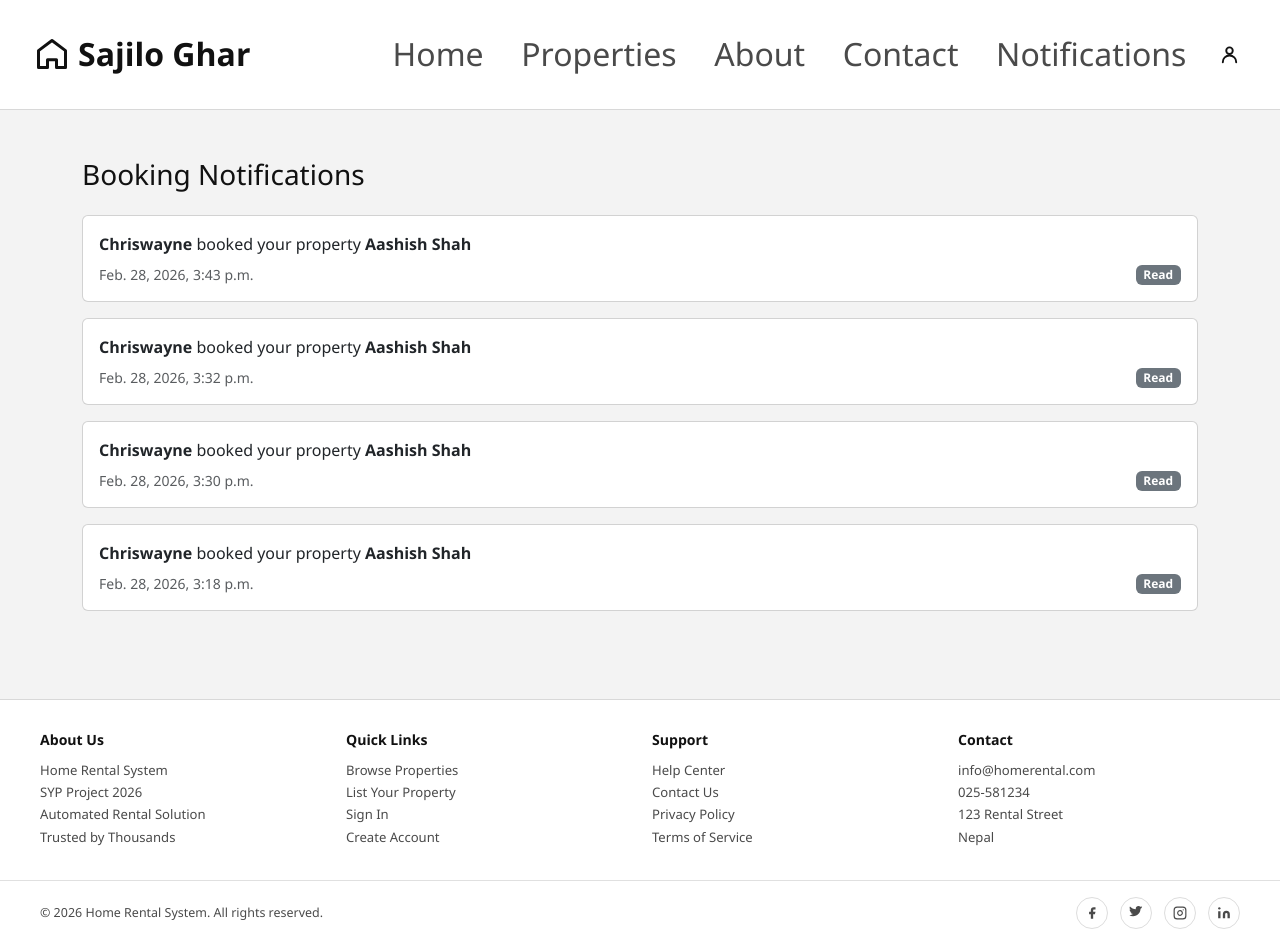
After one commit to Aashish012-rgb/HomeRentalSystem, a Django app: page /notifications/ in a window 1280 px wide. The commit adds this page. Run offline with Django 5.2, Linux system fonts and the light colour scheme; a user stored in the database is signed in; data comes from the database, SQL or seed files in the repository; both versions use the stored data as it was after the commit.

Commit message:
Added the notification systems too

```diff
--- a/HomeRental/HomeRental/settings.py
+++ b/HomeRental/HomeRental/settings.py
@@ -63,6 +63,7 @@ TEMPLATES = [
                 'django.template.context_processors.request',
                 'django.contrib.auth.context_processors.auth',
                 'django.contrib.messages.context_processors.messages',
+                'home.context_processors.unread_notifications_count',
             ],
         },
     },
--- /dev/null
+++ b/HomeRental/home/context_processors.py
@@ -0,0 +1,9 @@
+from .models import Booking
+
+
+def unread_notifications_count(request):
+    if not request.user.is_authenticated:
+        return {"unread_notifications_count": 0}
+
+    count = Booking.objects.filter(owner=request.user, is_read=False).count()
+    return {"unread_notifications_count": count}
--- a/HomeRental/home/models.py
+++ b/HomeRental/home/models.py
@@ -12,7 +12,7 @@ class home(models.Model):
 class Property(models.Model):
     PROPERTY_TYPE =(
         ('rent','Rent'),
-        ('sale','Sale')
+        ('sell','Sell')
 
     )
     user = models.ForeignKey(User, on_delete=models.CASCADE)
@@ -25,5 +25,14 @@ class Property(models.Model):
     created_at= models.DateTimeField(auto_now_add=True)
 
 
+class Booking(models.Model):
+    property = models.ForeignKey(Property, on_delete=models.CASCADE)
+    booked_by = models.ForeignKey(User, on_delete=models.CASCADE, related_name="bookings")
+    owner = models.ForeignKey(User, on_delete=models.CASCADE, related_name="owner_bookings")
+    booked_at = models.DateTimeField(auto_now_add=True)
+    is_read = models.BooleanField(default=False)
+
+
+
     def __str__(self):
         return f'{self.user.username}- {self.title}'
--- /dev/null
+++ b/HomeRental/home/templates/notifications.html
@@ -0,0 +1,34 @@
+{% extends "layout.html" %}
+
+{% block title %}Notifications{% endblock %}
+
+{% block content %}
+<section class="container py-4 py-lg-5">
+    <h1 class="h3 mb-4">Booking Notifications</h1>
+
+    {% for notification in notifications %}
+    <div class="card mb-3">
+        <div class="card-body">
+            <a class="text-decoration-none text-dark" href="{% url 'property_detail' notification.property.id %}">
+                <strong>{{ notification.booked_by.username }}</strong>
+                booked your property
+                <strong>{{ notification.property.title }}</strong>
+            </a>
+            <div class="d-flex align-items-center justify-content-between mt-2">
+                <small class="text-muted">{{ notification.booked_at }}</small>
+                {% if not notification.is_read %}
+                <form method="post" action="{% url 'mark_notification_read' notification.id %}">
+                    {% csrf_token %}
+                    <button type="submit" class="btn btn-sm btn-outline-primary">Mark as read</button>
+                </form>
+                {% else %}
+                <span class="badge bg-secondary">Read</span>
+                {% endif %}
+            </div>
+        </div>
+    </div>
+    {% empty %}
+    <div class="alert alert-light border mb-0">No notifications yet.</div>
+    {% endfor %}
+</section>
+{% endblock %}
--- a/HomeRental/home/urls.py
+++ b/HomeRental/home/urls.py
@@ -11,7 +11,11 @@ urlpatterns = [
     path('register/', views.register, name='register'),
     path('property/', views.add_property, name='property'),
     path('properties/', views.property_list, name='properties'),
+    path('properties/<int:property_id>/', views.property_detail, name='property_detail'),
     path('properties/<int:property_id>/edit/', views.property_edit, name='property_edit'),
     path('properties/<int:property_id>/delete/', views.property_delete, name='property_delete'),
+    path('book/<int:property_id>/', views.book_property, name='book_property'),
+    path('notifications/', views.notifications, name='notifications'),
+    path('notifications/<int:notification_id>/read/', views.mark_notification_read, name='mark_notification_read'),
 
 ]
--- a/HomeRental/home/views.py
+++ b/HomeRental/home/views.py
@@ -1,10 +1,9 @@
 from django.shortcuts import render
 from django.shortcuts import get_object_or_404, redirect
-from .models import home, Property
+from .models import home, Property, Booking
 from .forms import PropertyForm, homeForm, UserRegistrationForm
 from django.contrib.auth.decorators import login_required
 from django.contrib.auth import login
-# from .models import property
 
 def index(request):
     return render(request, 'index.html')
@@ -82,6 +81,10 @@ def property_list(request):
     properties = Property.objects.all()
     return render(request, 'property_list.html',{'properties':properties})
 
+def property_detail(request, property_id):
+    property_obj = get_object_or_404(Property, pk=property_id)
+    return render(request, 'property_detail.html', {'property': property_obj})
+
 
 @login_required
 def property_edit(request, property_id):
@@ -105,3 +108,37 @@ def property_delete(request, property_id):
         prop.delete()
         return redirect('properties')
     return render(request, 'property_confirm_delete.html', {'property': prop})
+
+
+@login_required
+def book_property(request, property_id):
+    property = get_object_or_404(Property, id=property_id)
+
+    if request.user != property.user:
+        Booking.objects.create(
+            property=property,
+            booked_by=request.user,
+            owner=property.user
+        )
+
+    return redirect('properties')
+
+@login_required
+def notifications(request):
+    notifications = request.user.owner_bookings.all().order_by('-booked_at')
+    return render(request, 'notifications.html', {
+        'notifications': notifications
+    })
+
+
+@login_required
+def mark_notification_read(request, notification_id):
+    notification = get_object_or_404(
+        Booking, pk=notification_id, owner=request.user
+    )
+
+    if request.method == 'POST':
+        notification.is_read = True
+        notification.save(update_fields=['is_read'])
+
+    return redirect('notifications')
--- a/HomeRental/templates/layout.html
+++ b/HomeRental/templates/layout.html
@@ -249,14 +249,16 @@
                     <li class="nav-item"><a class="nav-link site-nav-link" href="{% url 'properties' %}">Properties</a></li>
                     <li class="nav-item"><a class="nav-link site-nav-link" href="#">About</a></li>
                     <li class="nav-item"><a class="nav-link site-nav-link" href="#">Contact</a></li>
+                    {% if request.user.is_authenticated %}
                     <li class="nav-item">
-                        <a class="icon-link" href="#" aria-label="Search">
-                            <svg xmlns="http://www.w3.org/2000/svg" fill="none" viewBox="0 0 24 24" stroke="currentColor" stroke-width="2">
-                                <circle cx="11" cy="11" r="7"></circle>
-                                <path stroke-linecap="round" stroke-linejoin="round" d="m20 20-3.4-3.4"></path>
-                            </svg>
+                        <a href="{% url 'notifications' %}" class="nav-link site-nav-link">
+                            Notifications
+                            {% if unread_notifications_count > 0 %}
+                            <span class="badge bg-danger">{{ unread_notifications_count }}</span>
+                            {% endif %}
                         </a>
                     </li>
+                    {% endif %}
                     <li class="nav-item dropdown">
                         <button class="btn icon-link user-toggle border-0 bg-transparent p-0 dropdown-toggle" type="button" data-bs-toggle="dropdown" aria-expanded="false" aria-label="User menu">
                             <svg xmlns="http://www.w3.org/2000/svg" fill="none" viewBox="0 0 24 24" stroke="currentColor" stroke-width="2">
```
Also changed, not shown: HomeRental/home/templates/property_detail.html (added, +22 -0 lines), HomeRental/home/templates/property_list.html (+8 -0 lines), HomeRental/db.sqlite3, HomeRental/home/migrations/0005_alter_property_property_type_booking.py (added).
